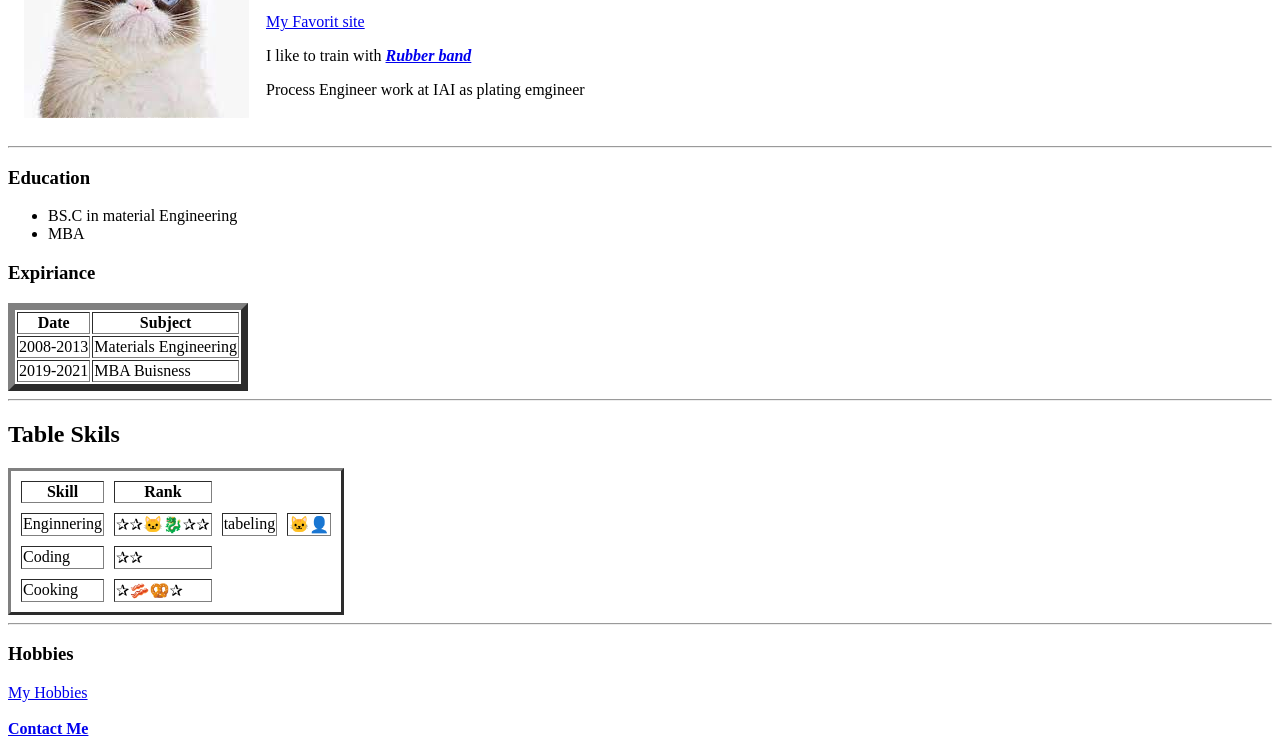
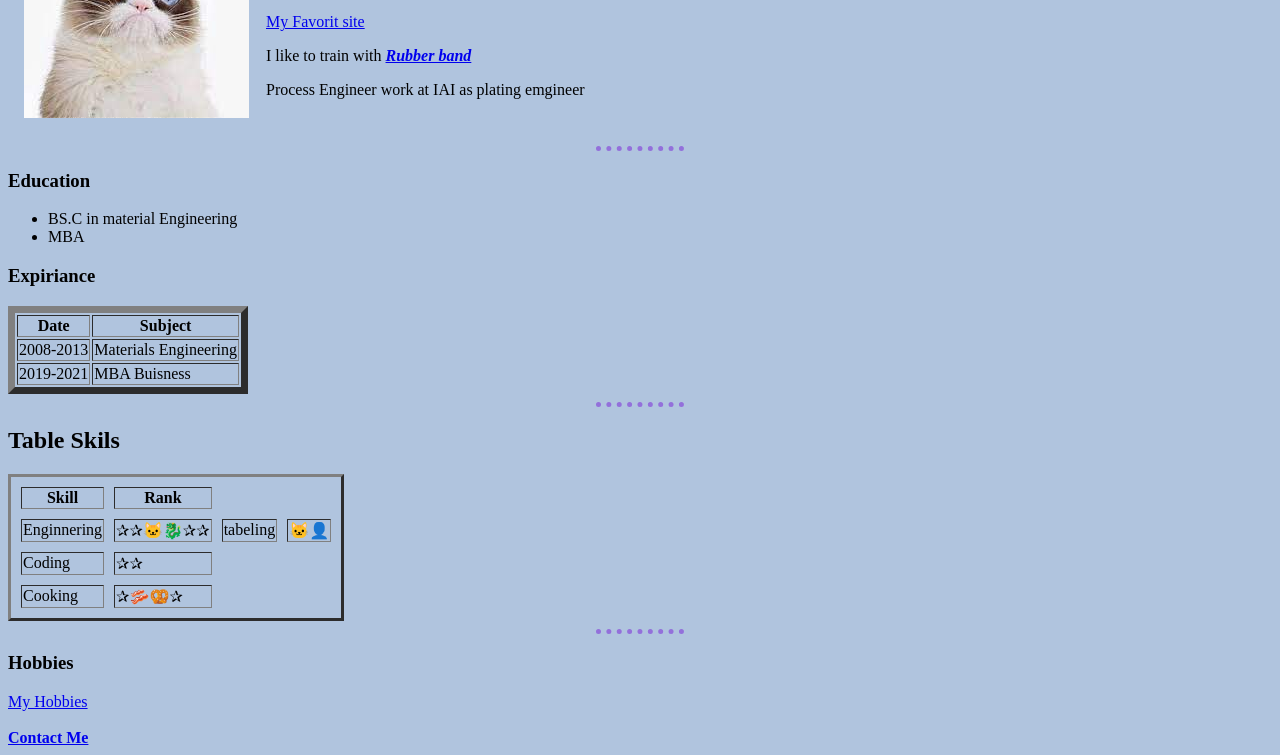
Before and after one commit to MichaelShaykevitch/First_Html, a plain HTML site: page index.html in a window 1280 px wide. Shown: the part 131-886 px from the top of the page. Drawn offline with Linux system fonts and the light colour scheme.

Commit message:
Add files via upload

```diff
--- a/index.html
+++ b/index.html
@@ -5,6 +5,22 @@
     <meta charset="utf-8">
     <meta name="Owner" content="ProCoder">
     <title>Michael's Personal Site</title>
+    <style>
+      body {
+        background-color: LightSteelBlue;
+      }
+
+      hr {
+        border-style: none;
+        border-top-style: dotted;
+        border-color: #9370DB;
+        border-width: 5px;
+        width: 7%;
+        background-repeat: round;
+
+
+      }
+    </style>
   </head>
 
   <body>
@@ -47,8 +63,8 @@
         <td> MBA Buisness </td>
       </tr>
     </table>
-<hr>
-<h2>Table Skils</h2>
+    <hr>
+    <h2>Table Skils</h2>
     <table cellspacing="10" border="3">
       <thead>
         <th>Skill</th>
```
